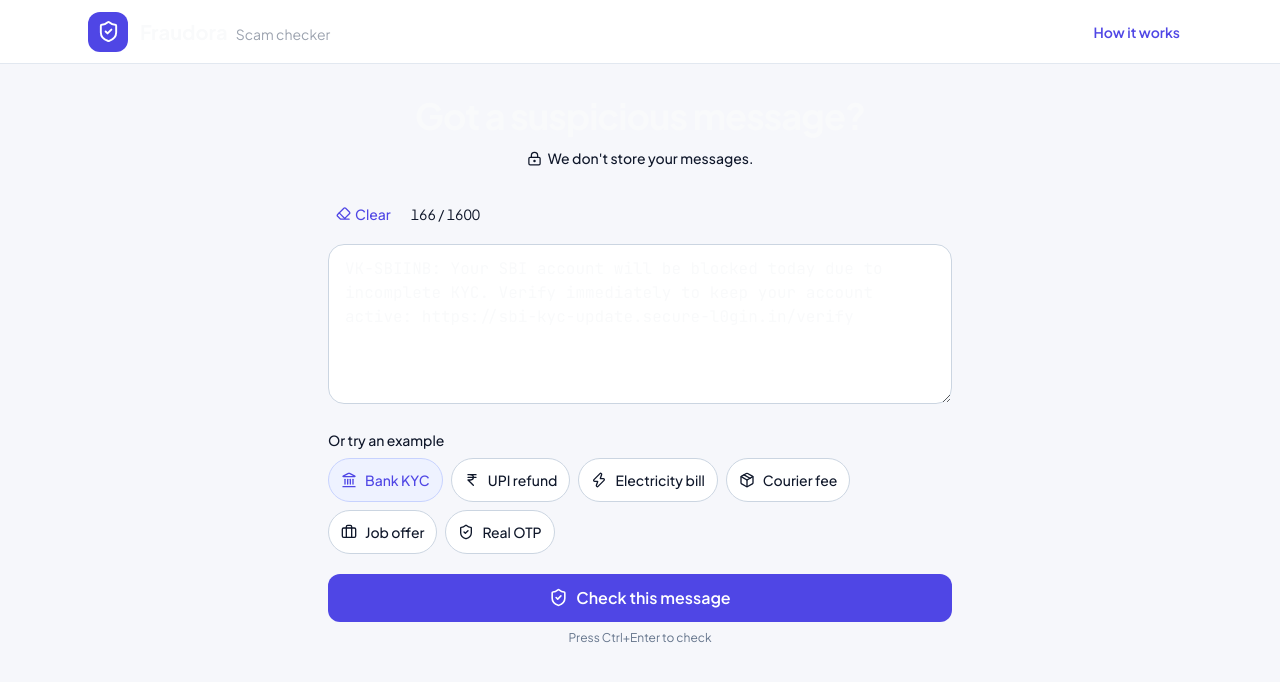
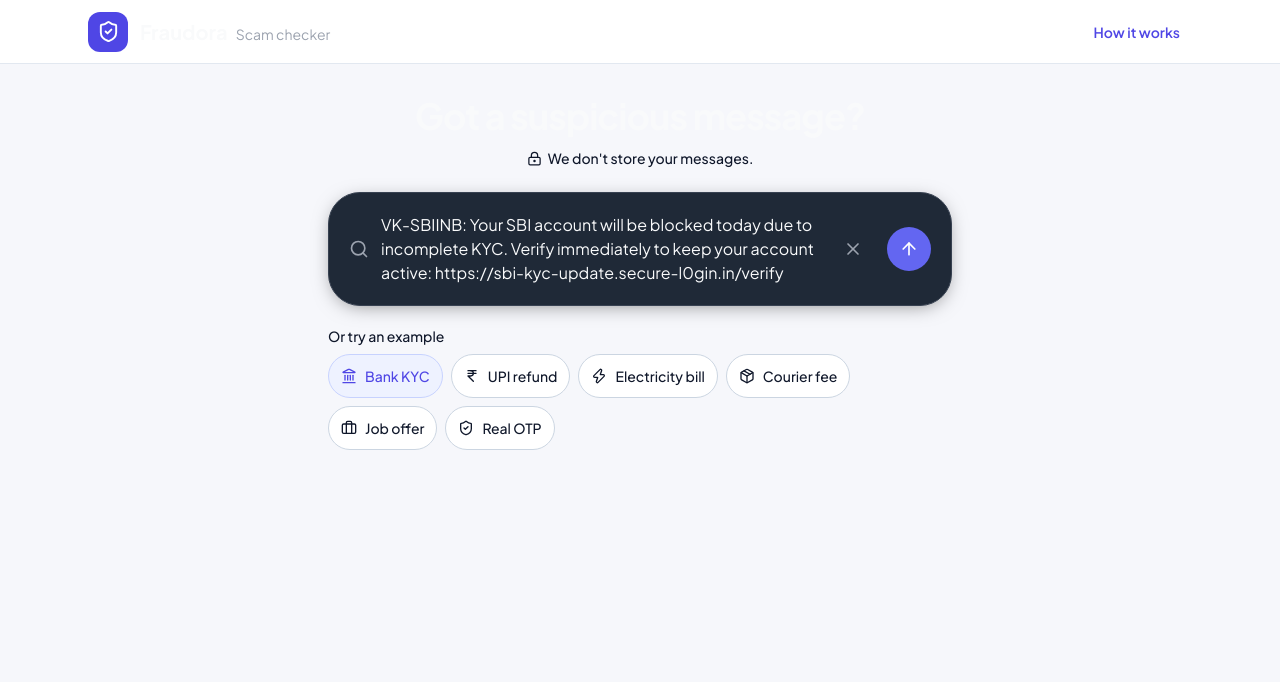
Before and after one commit to Kaustav5505g/Fraudora, a React (Vite) app: page / in a window 1280 px wide. Both pictures are taken after a click on the button "Bank KYC". Shown: the top 682 px of the page. Built offline with nearby package versions, Linux system fonts and the light colour scheme.

Commit message:
changes done

```diff
--- /dev/null
+++ b/src/components/PillSearch.jsx
@@ -0,0 +1,68 @@
+import React, { useEffect, useRef } from 'react';
+import { ArrowUp, Loader2, Search, X } from 'lucide-react';
+
+export function PillSearch({ value, onChange, onSubmit, isAnalyzing, error }) {
+  const textareaRef = useRef(null);
+
+  useEffect(() => {
+    const textarea = textareaRef.current;
+    if (!textarea) return;
+    textarea.style.height = 'auto';
+    textarea.style.height = `${Math.min(textarea.scrollHeight, 160)}px`;
+  }, [value]);
+
+  function handleKeyDown(event) {
+    if (event.key === 'Enter' && !event.shiftKey) {
+      event.preventDefault();
+      onSubmit();
+    }
+  }
+
+  return (
+    <div className="mx-auto w-full max-w-2xl">
+      <div className="flex items-center gap-3 rounded-[2rem] border border-[#374151] bg-[#1f2937] px-4 py-3 shadow-[0_4px_20px_-6px_rgba(0,0,0,0.5)] transition-all duration-200 hover:border-[#4b5563] focus-within:border-indigo-500 focus-within:ring-1 focus-within:ring-indigo-500/40 sm:px-5">
+        <Search className="h-5 w-5 shrink-0 text-[#9ca3af]" aria-hidden="true" />
+        <textarea
+          ref={textareaRef}
+          rows={1}
+          value={value}
+          onChange={(event) => onChange(event.target.value)}
+          onKeyDown={handleKeyDown}
+          maxLength={1600}
+          spellCheck={false}
+          placeholder="Let's expose scams..."
+          aria-label="Message to scan"
+          aria-invalid={Boolean(error)}
+          aria-describedby={error ? 'pill-search-error' : undefined}
+          className="max-h-40 min-h-10 min-w-0 flex-1 resize-none overflow-y-auto bg-transparent py-2 text-base leading-6 text-[#f9fafb] placeholder:text-[#9ca3af] outline-none"
+        />
+        {value && (
+          <button
+            type="button"
+            onClick={() => onChange('')}
+            aria-label="Clear message"
+            className="flex h-11 w-11 shrink-0 items-center justify-center rounded-full text-[#9ca3af] transition-colors hover:bg-white/5 hover:text-[#f9fafb] focus-visible:outline focus-visible:outline-2 focus-visible:outline-offset-2 focus-visible:outline-indigo-400"
+          >
+            <X className="h-5 w-5" aria-hidden="true" />
+          </button>
+        )}
+        <button
+          type="button"
+          onClick={onSubmit}
+          disabled={!value.trim() || isAnalyzing}
+          aria-label={isAnalyzing ? 'Checking message' : 'Scan message'}
+          className="grid h-11 w-11 shrink-0 place-items-center rounded-full bg-indigo-500 text-white transition-colors hover:bg-indigo-400 focus-visible:outline focus-visible:outline-2 focus-visible:outline-offset-2 focus-visible:outline-indigo-300 disabled:cursor-not-allowed disabled:opacity-40"
+        >
+          {isAnalyzing
+            ? <Loader2 className="h-5 w-5 animate-spin motion-reduce:animate-none" aria-hidden="true" />
+            : <ArrowUp className="h-5 w-5" aria-hidden="true" />}
+        </button>
+      </div>
+      {error && (
+        <p id="pill-search-error" role="alert" className="mt-2 text-center text-sm font-medium text-[#ef4444]">
+          {error}
+        </p>
+      )}
+    </div>
+  );
+}
--- a/src/components/WorkspaceView.jsx
+++ b/src/components/WorkspaceView.jsx
@@ -1,8 +1,7 @@
-import React, { useEffect, useCallback } from 'react';
+import React from 'react';
 import { HeroHeader } from './HeroHeader';
-import { PayloadInputBox } from './PayloadInputBox';
+import { PillSearch } from './PillSearch';
 import { QuickTestChips } from './QuickTestChips';
-import { ScanButton } from './ScanButton';
 
 export function WorkspaceView({
   payload,
@@ -11,22 +10,10 @@ export function WorkspaceView({
   isAnalyzing,
   activeSampleId,
   onSampleSelect,
-  onClear,
   onScan,
   onShowForensic,
 }) {
   void onShowForensic;
-  const handleKeyDown = useCallback((event) => {
-    if ((event.ctrlKey || event.metaKey) && event.key === 'Enter') {
-      event.preventDefault();
-      onScan();
-    }
-  }, [onScan]);
-
-  useEffect(() => {
-    document.addEventListener('keydown', handleKeyDown);
-    return () => document.removeEventListener('keydown', handleKeyDown);
-  }, [handleKeyDown]);
 
   return (
     <main
@@ -36,19 +23,14 @@ export function WorkspaceView({
     >
       <div className="space-y-5">
         <HeroHeader />
-        <PayloadInputBox
-          payload={payload}
+        <PillSearch
+          value={payload}
           onChange={onPayloadChange}
+          onSubmit={onScan}
+          isAnalyzing={isAnalyzing}
           error={error}
-          onClear={onClear}
-          isAnalyzing={isAnalyzing}
         />
         <QuickTestChips activeSampleId={activeSampleId} onSelect={onSampleSelect} />
-        <ScanButton
-          isAnalyzing={isAnalyzing}
-          isDisabled={!payload.trim()}
-          onScan={onScan}
-        />
       </div>
     </main>
   );
```
